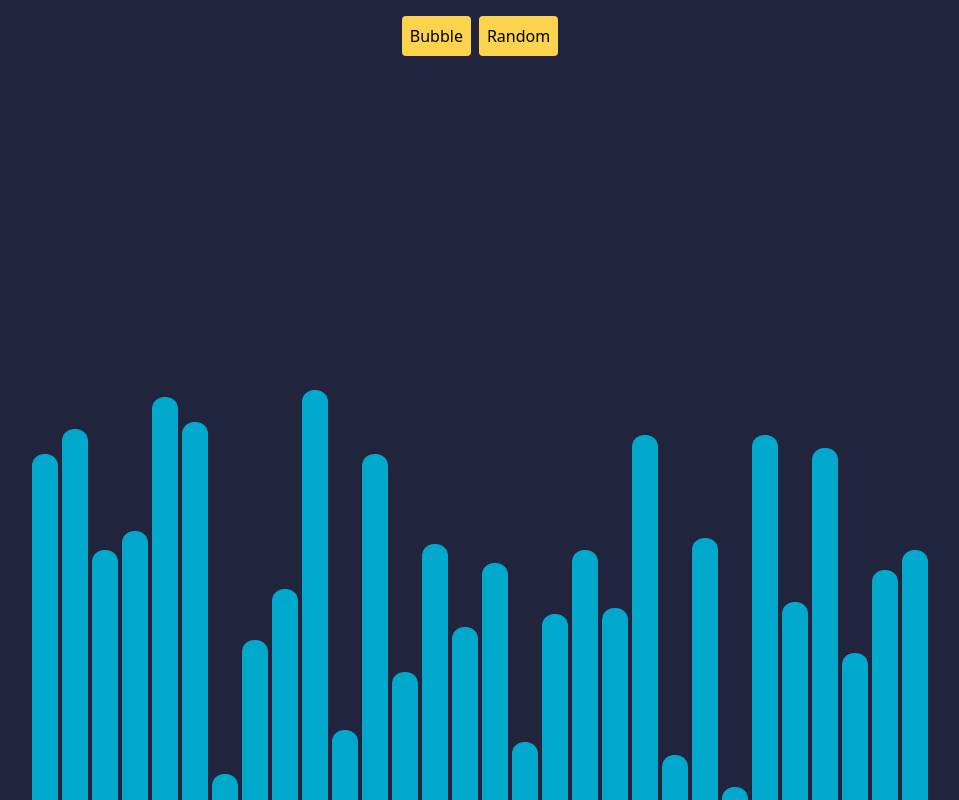
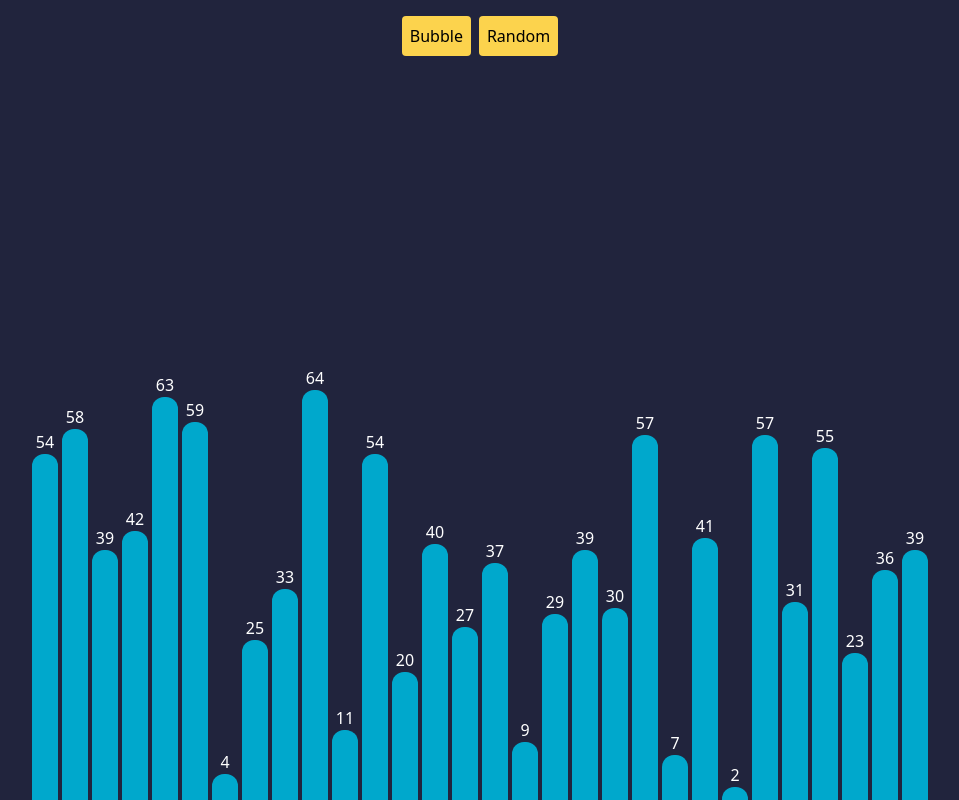
Before and after one commit to SKom2/algorithms-vizualizer, a React (Vite) app: page / in a window 1280 px wide. Shown: the whole page, without its empty margins (160-1119 px from the left). Built offline with nearby package versions, Linux system fonts and the light colour scheme.

Commit message:
feat: animated values of bars added

```diff
--- a/src/components/Bar.tsx
+++ b/src/components/Bar.tsx
@@ -3,9 +3,11 @@ import {IBar} from "@/services/redux/slices/algorithms/algorithms.types.ts";
 import {States} from "@/services/redux/slices/algorithms/algorithms.constants.ts";
 import colors from "@/data/colors.ts";
 import {useAppSelector} from "@/services/redux/typeHooks.ts";
+import useAnimatedNumber from "@/hooks/useAnimatedNumber.ts";
 
 const Bar: FC<{ bar: IBar }> = ({ bar }) => {
     const barAnimationTime = useAppSelector(state => state.algorithmsReducer.barAnimationTime);
+    const animatedValue = useAnimatedNumber(bar.value, barAnimationTime * 1000);
 
     let barColor;
 
@@ -23,9 +25,13 @@ const Bar: FC<{ bar: IBar }> = ({ bar }) => {
     }
 
     return (
-         <div style={{height: `${bar.value}%`, transition: `height ${barAnimationTime}s ease`}}>
-             <div className="h-full rounded-t-xl" style={{ backgroundColor: barColor } } />
-         </div>
+        <div className="h-full flex flex-col justify-end">
+            <span className="text-white self-center">{Math.round(animatedValue)}</span>
+            <div className="text-center text-white h-full rounded-t-xl"
+                 style={{height: `${bar.value}%`, transition: `height ${barAnimationTime}s ease`, backgroundColor: barColor}}>
+                <div />
+            </div>
+        </div>
     );
 };
 
--- /dev/null
+++ b/src/hooks/useAnimatedNumber.ts
@@ -0,0 +1,29 @@
+import {useEffect, useRef, useState} from "react";
+
+const useAnimatedNumber = (value: number, duration: number) => {
+    const [animatedValue, setAnimatedValue] = useState(value);
+    const ref = useRef<any>(null);
+
+    useEffect(() => {
+        let start: number | null = null;
+        const initialValue = ref.current || value;
+        ref.current = value;
+
+        const step = (timestamp: number) => {
+            if (!start) start = timestamp;
+            const progress = Math.min((timestamp - start) / duration, 1);
+            const current = initialValue + (value - initialValue) * progress;
+            setAnimatedValue(current);
+
+            if (progress < 1) {
+                window.requestAnimationFrame(step);
+            }
+        };
+
+        window.requestAnimationFrame(step);
+    }, [value, duration]);
+
+    return animatedValue;
+};
+
+export default useAnimatedNumber;
--- a/tsconfig.json
+++ b/tsconfig.json
@@ -32,6 +32,9 @@
       "@/data/*": [
         "data/*"
       ],
+      "@/hooks/*": [
+        "hooks/*"
+      ],
       "@/assets/*": [
         "assets/*"
       ],
--- a/vite.config.ts
+++ b/vite.config.ts
@@ -12,6 +12,7 @@ export default defineConfig({
       '@/assets': '/src/assets',
       '@/services': '/src/services',
       '@/data': '/src/data',
+      '@/hooks': '/src/hooks',
       '@/styles': '/src/assets/styles',
     },
   },
```
